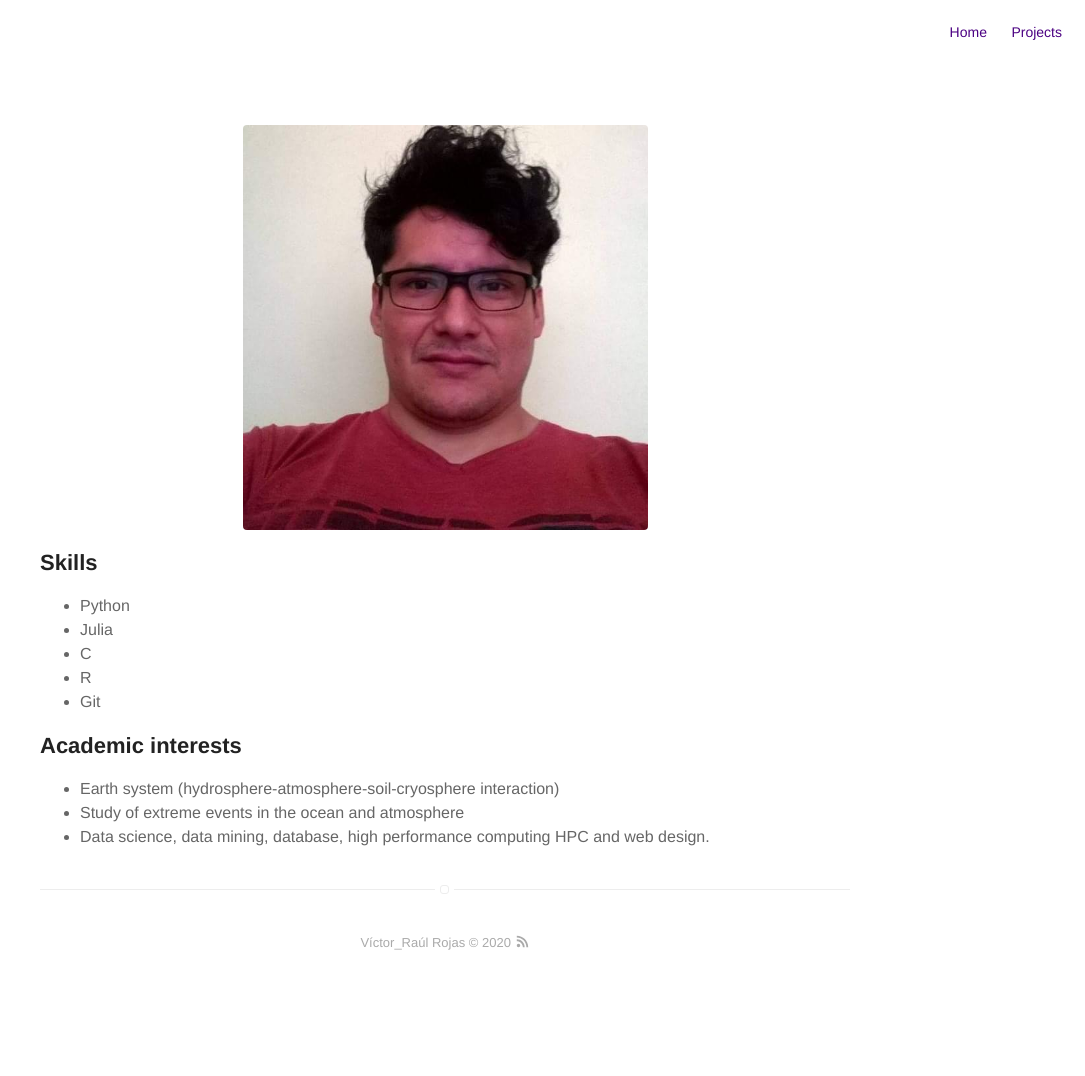
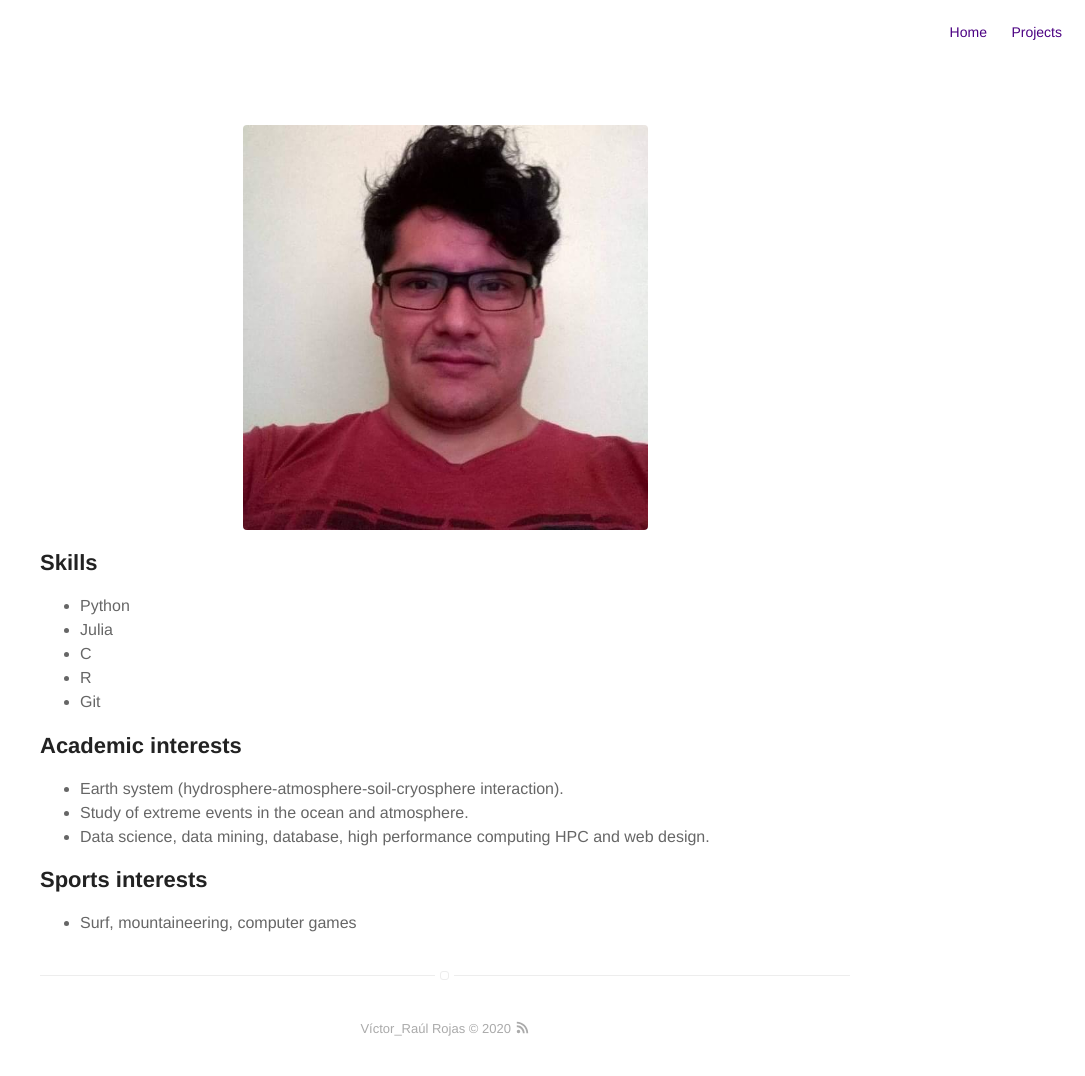
Before and after one commit to vrrp/vrojas.github.io, a Jekyll site: the page built from about.md, in a window 1280 px wide. Shown: the whole page, without its empty margins (195-1280 px from the left). Built offline with Jekyll 4.4.1, drawn with Linux system fonts in a browser that asks for light colours; before the commit the page ends 990 px from its top, so only the background shows below that.

Commit message:
Update about.md

```diff
--- a/about.md
+++ b/about.md
@@ -16,8 +16,13 @@ layout: page
 
 <h2>Academic interests</h2>
 <ul class="Academic interests">
-	<li>Earth system (hydrosphere-atmosphere-soil-cryosphere interaction)</li>
-	<li>Study of extreme events in the ocean and atmosphere</li>
+	<li>Earth system (hydrosphere-atmosphere-soil-cryosphere interaction).</li>
+	<li>Study of extreme events in the ocean and atmosphere.</li>
 	<li>Data science, data mining, database, high performance computing
 	    HPC and web design.</li>
 </ul>
+
+<h2>Sports interests</h2>
+<ul class="Sports interests">
+	<li>Surf, mountaineering, computer games</li>
+</ul>
```
